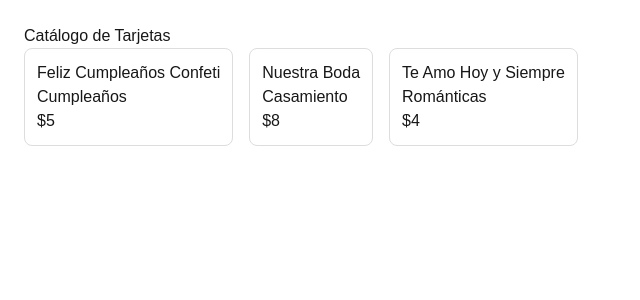
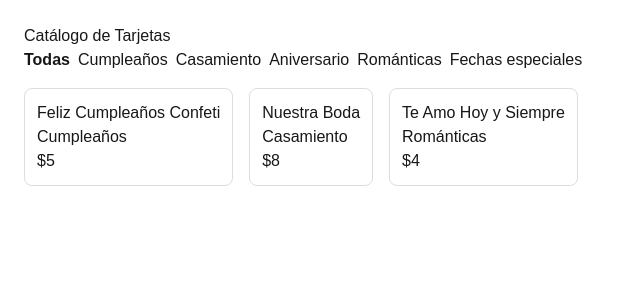
Before and after one commit to Lafer77/tarjetas-plataforma, a Next.js app: page / in a window 1280 px wide. Shown: the top 300 px of the page, without its empty margins (0-640 px from the left). Built offline with nearby package versions, Linux system fonts and the light colour scheme.

Commit message:
Fase 2: filtro de categorias con useState

```diff
--- a/app/page.tsx
+++ b/app/page.tsx
@@ -1,12 +1,42 @@
+"use client";
+
+import { useState } from "react";
 import CardItem from "./Components/CardItem";
 import { sampleDesigns } from "./sample-data";
+import { Category, categoryLabels, filterByCategory } from "./types";
 
 export default function Home() {
+  const [selectedCategory, setSelectedCategory] = useState<Category | "all">("all");
+
+  const visibleDesigns =
+    selectedCategory === "all"
+      ? sampleDesigns
+      : filterByCategory(sampleDesigns, selectedCategory);
+
   return (
     <main style={{ padding: 24 }}>
       <h1>Catálogo de Tarjetas</h1>
+
+      <div style={{ display: "flex", gap: 8, marginBottom: 16 }}>
+        <button
+          onClick={() => setSelectedCategory("all")}
+          style={{ fontWeight: selectedCategory === "all" ? "bold" : "normal" }}
+        >
+          Todas
+        </button>
+        {Object.entries(categoryLabels).map(([key, label]) => (
+          <button
+            key={key}
+            onClick={() => setSelectedCategory(key as Category)}
+            style={{ fontWeight: selectedCategory === key ? "bold" : "normal" }}
+          >
+            {label}
+          </button>
+        ))}
+      </div>
+
       <div style={{ display: "flex", gap: 16, flexWrap: "wrap" }}>
-        {sampleDesigns.map((design) => (
+        {visibleDesigns.map((design) => (
           <CardItem key={design.id} design={design} />
         ))}
       </div>
--- a/app/types.ts
+++ b/app/types.ts
@@ -13,7 +13,7 @@ export interface CardDesign {
   videoUrl: string;
 }
 
-export function filterbyCategory(
+export function filterByCategory(
   designs: CardDesign[],
   category: Category
 ): CardDesign[] {
```
